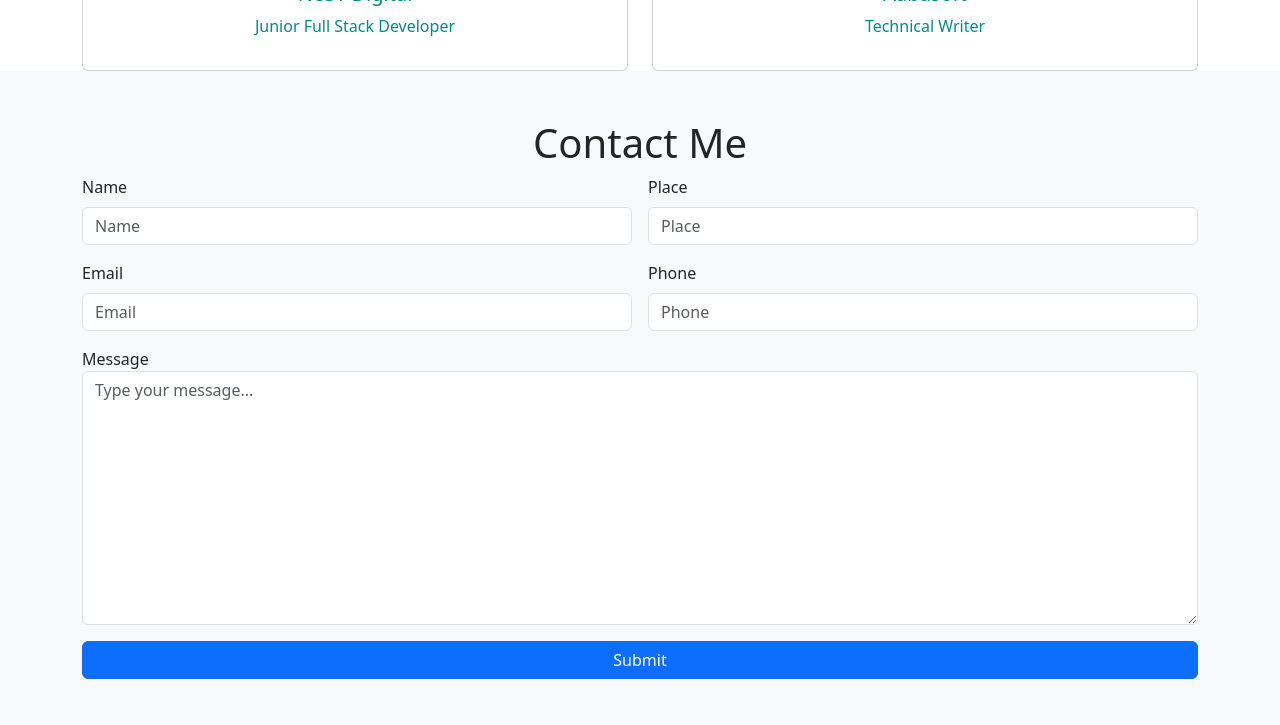
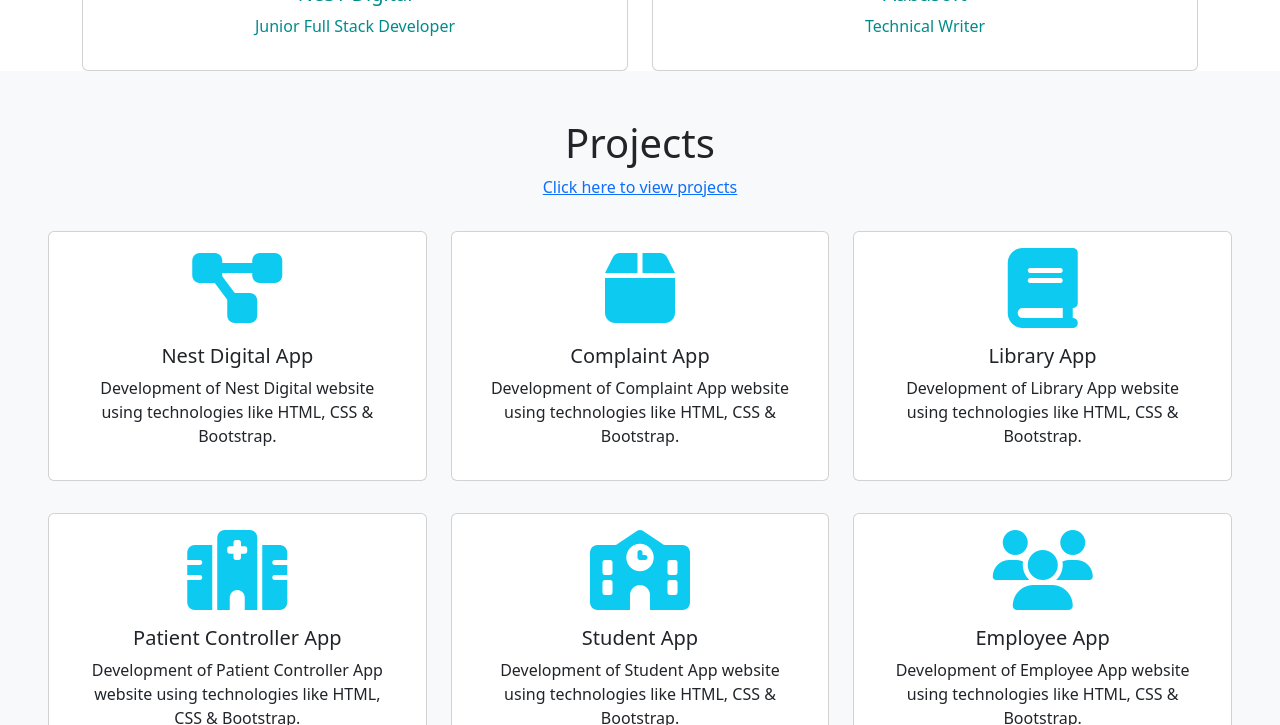
Before and after one commit to Asiyacm/Asiya_portfolio, a plain HTML site: page index.html in a window 1280 px wide. Shown: the part 1510-2235 px from the top of the page. Drawn offline with nearby package versions, Linux system fonts and the light colour scheme.

Commit message:
project commit

```diff
--- a/index.html
+++ b/index.html
@@ -35,6 +35,9 @@
                           </li>
                           <li class="nav-item">
                             <a class="nav-link text-white" href="#experience-section">Experience</a>
+                          </li>
+                          <li class="nav-item">
+                            <a class="nav-link text-white" href="#project-section">Project</a>
                           </li>
                           <li class="nav-item">
                             <a class="nav-link text-white" href="#contact-section">Contact Me</a>
@@ -181,6 +184,85 @@
     </section>
 
 
+    <section class="bg-light p-5" id="project-section">
+      <div class="contaier">
+          <h1 class="text-center">Projects</h1>
+          <p class="text-center"><a href="https://github.com/Asiyacm?tab=repositories">Click here to view projects</a></p>
+
+          <div class="row">
+              <div class="col-md-4">
+                  <div class="card text-center p-3 mt-3">
+                      <!--get an icon of laptop display-1 given to enlarge icon  in the above code text center given to make the icon in center position-->
+                      <i class="fas fa-project-diagram display-1 text-info"></i>
+                      <div class="card-body">
+                        <h5 class="card-title">Nest Digital App</h5>
+                        <p class="card-text"> Development of Nest Digital website using technologies like HTML, CSS & Bootstrap.</p>
+                      </div>
+                    </div>
+              </div>
+
+
+              <div class="col-md-4">
+                  <div class="card text-center p-3 mt-3">
+                    <i class="fas fa-sharp fa-solid fa-box display-1 text-info "></i>
+                      <div class="card-body">
+                        <h5 class="card-title">Complaint App</h5>
+                        <p class="card-text">Development of Complaint App website using technologies like HTML, CSS & Bootstrap.</p>
+                      </div>
+                    </div>
+              </div>
+
+
+              <div class="col-md-4">
+                  <div class="card text-center p-3 mt-3">
+                    <i class="fas fa-solid fa-book display-1 text-info "></i>
+                      <div class="card-body">
+                        <h5 class="card-title">Library App</h5>
+                        <p class="card-text">Development of Library App website using technologies like HTML, CSS & Bootstrap.</p>
+                      </div>
+                    </div>
+              </div>
+          </div>
+
+          <div class="row pt-3">
+
+              <div class="col-md-4">
+                  <div class="card text-center p-3 mt-3">
+                    <i class="fas fa-solid fa-hospital display-1 text-info"></i>
+                      <div class="card-body">
+                        <h5 class="card-title">Patient Controller App</h5>
+                        <p class="card-text">Development of Patient Controller App website using technologies like HTML, CSS & Bootstrap.</p>
+                      </div>
+                    </div>
+              </div>
+
+
+              <div class="col-md-4">
+                  <div class="card text-center p-3 mt-3">
+                    <i class="fas fa-solid fa-school display-1 text-info"></i>
+                      <div class="card-body">
+                        <h5 class="card-title">Student App</h5>
+                        <p class="card-text">Development of Student App website using technologies like HTML, CSS & Bootstrap.</p>
+                      </div>
+                    </div>
+              </div>
+
+
+              <div class="col-md-4">
+                  <div class="card text-center p-3 mt-3">
+                    <i class="fas fa-solid fa-users display-1 text-info"></i>
+                      <div class="card-body">
+                        <h5 class="card-title">Employee App </h5>
+                        <p class="card-text">Development of Employee App website using technologies like HTML, CSS & Bootstrap.</p>
+                      </div>
+                    </div>
+              </div>
+
+          </div>
+      </div>
+  </section>
+
+
     <section class=" p-5 bg-light" id="contact-section">
         <div class="container">
             <h1 class="text-center">Contact Me</h1>
```
